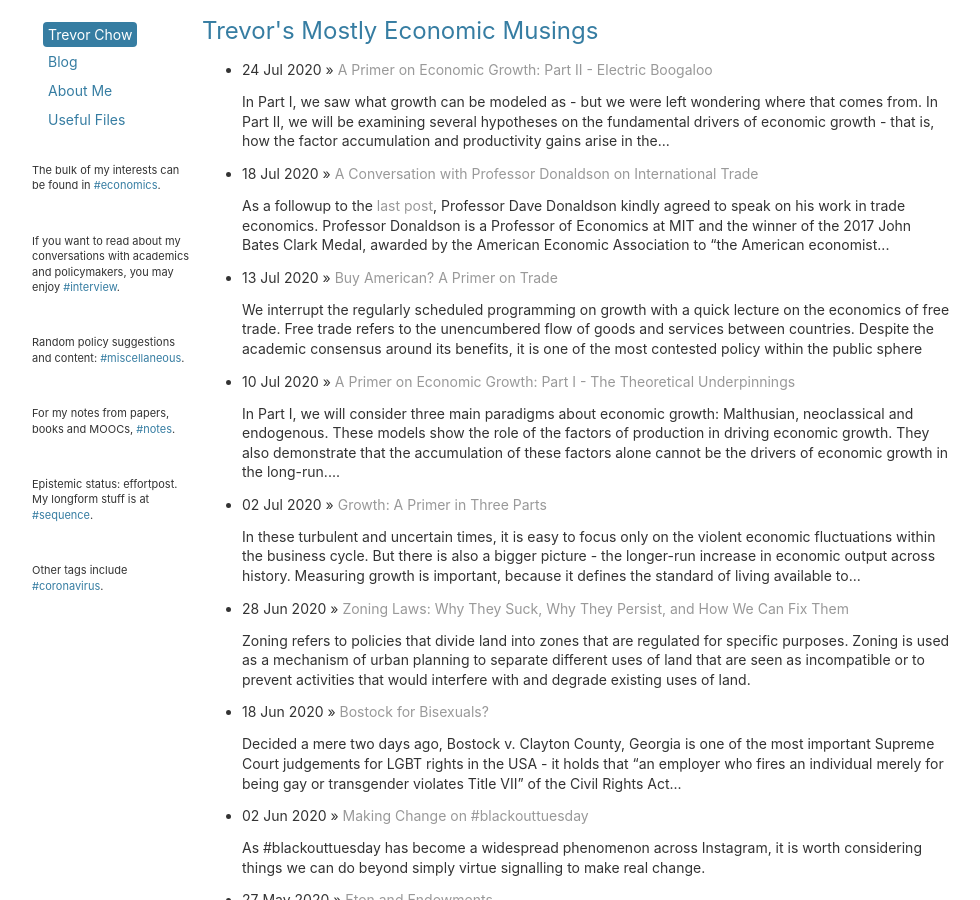
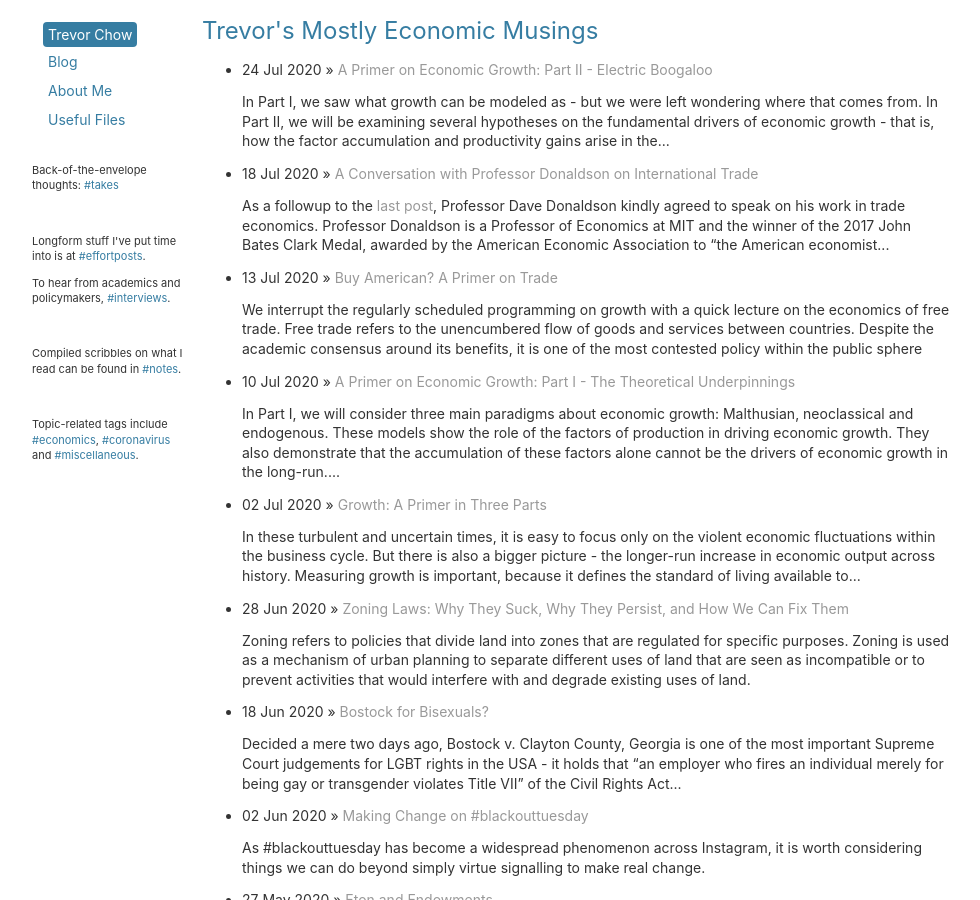
Before and after one commit to tmychow/tmychow.github.io, a Jekyll site: the page built from index.html, in a window 1280 px wide and 900 px high. Shown: the whole window, without its empty margins (28-1008 px from the left). Built offline with Jekyll 4.4.1, drawn with Linux system fonts in a browser that asks for light colours.

Commit message:
Update default.html

```diff
--- a/_layouts/default.html
+++ b/_layouts/default.html
@@ -22,17 +22,14 @@
 				<a href="/about">About Me</a>
 				<a href="/usefulfiles">Useful Files</a>
 				<br>
-				<p> The bulk of my interests can be found in <a href="/tag/economics" style="color: #367da2; font-size:11px">#economics</a>. </p>
+				<p> Back-of-the-envelope thoughts: <a href="/tag/takes" style="color: #367da2; font-size:11px">#takes</a> </p>
 				<br>
-				<p> If you want to read about my conversations with academics and policymakers, you may enjoy <a href="/tag/interview" style="color: #367da2; font-size:11px">#interview</a>. </p>
+				<p> Longform stuff I've put time into is at <a href="/tag/effortposts" style="color: #367da2; font-size:11px">#effortposts</a>. </p>
+				<p> To hear from academics and policymakers, <a href="/tag/interviews" style="color: #367da2; font-size:11px">#interviews</a>. </p>
 				<br>
-				<p> Random policy suggestions and content: <a href="/tag/miscellaneous" style="color: #367da2; font-size:11px">#miscellaneous</a>. </p>
+				<p> Compiled scribbles on what I read can be found in <a href="/tag/notes" style="color: #367da2; font-size:11px">#notes</a>. </p>
 				<br>
-				<p>For my notes from papers, books and MOOCs, <a href="/tag/notes" style="color: #367da2; font-size:11px">#notes</a>. </p>
-				<br>
-				<p> Epistemic status: effortpost. My longform stuff is at <a href="/tag/sequence" style="color: #367da2; font-size:11px">#sequence</a>. </p>
-				<br>
-				<p>Other tags include <a href="/tag/coronavirus" style="color: #367da2; font-size:11px">#coronavirus</a>. </p>
+				<p>Topic-related tags include <a href="/tag/economics" style="color: #367da2; font-size:11px">#economics</a>, <a href="/tag/coronavirus" style="color: #367da2; font-size:11px">#coronavirus</a> and <a href="/tag/miscellaneous" style="color: #367da2; font-size:11px">#miscellaneous</a>. </p>
 			</div>
 			<div class="container">
 
```
